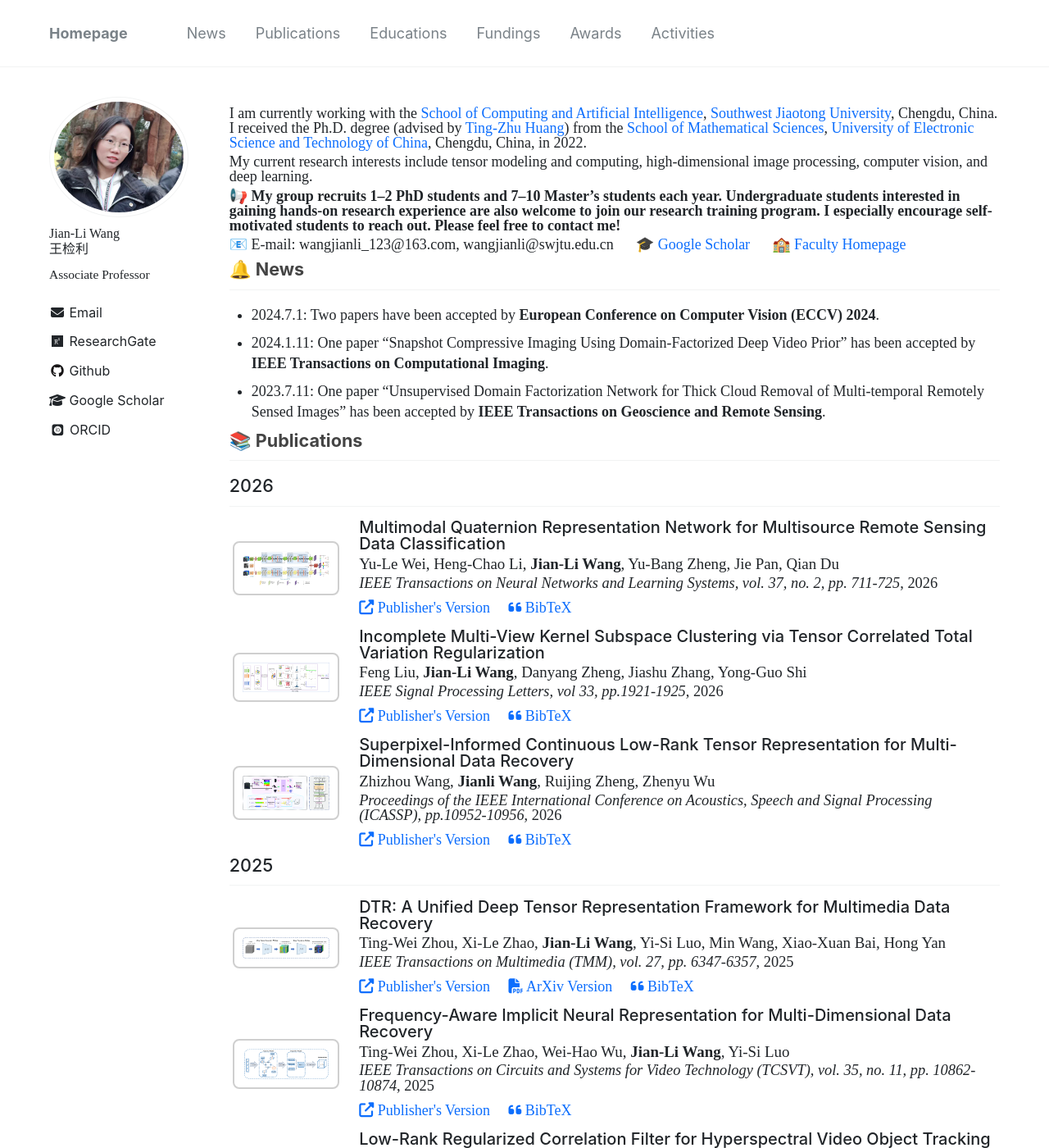
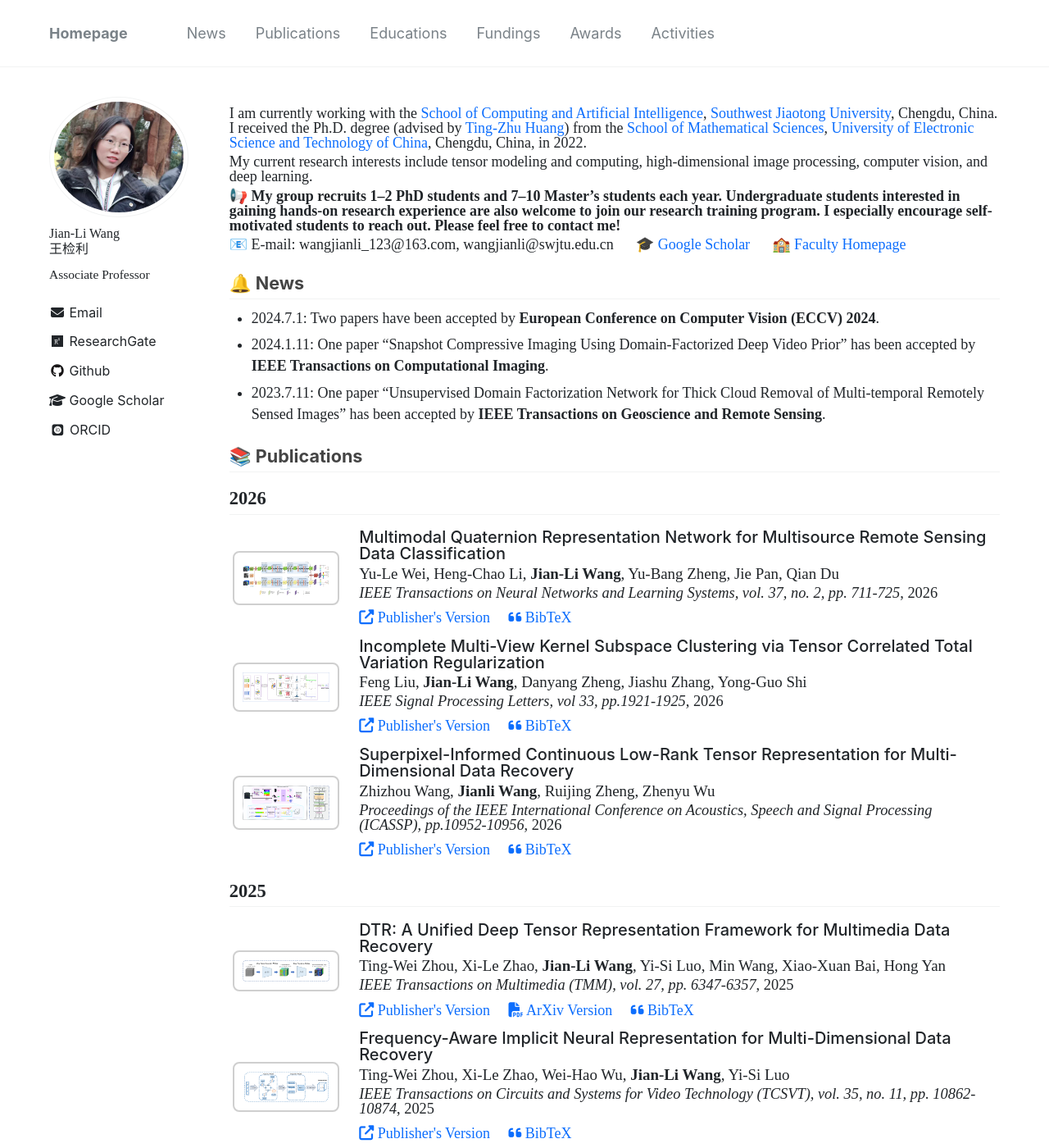
Before and after one commit to wangjianli123/wangjianli123.github.io, a Jekyll site: the page built from _pages/homepage.md, in a window 1280 px wide and 1400 px high. Shown: the whole window at 82% size. Built offline with Jekyll 4.4.1, drawn with Linux system fonts in a browser that asks for light colours; nearby versions of some CDN libraries; some web fonts are replaced; comment, search, counter and statistics services are not loaded.

Commit message:
Update main.scss

```diff
--- a/assets/css/main.scss
+++ b/assets/css/main.scss
@@ -211,3 +211,30 @@ html {
     max-width: none !important;
   }
 }
+/* News 列表段落间距：缩小每条之间的距离 */
+.page__content #news + ul li {
+  margin-bottom: 0.35em !important;
+  line-height: 1.45 !important;
+}
+
+/* News 标题和下面内容之间的距离 */
+.page__content #news + ul {
+  margin-top: 0.4em !important;
+}
+
+/* 所有小标题下面的横线和间距更紧凑一些 */
+.page__content h2 {
+  margin-top: 1.2em !important;
+  margin-bottom: 0.45em !important;
+  padding-bottom: 0.25em !important;
+}
+
+/* 年份标题，比如 2026、2025、2024 */
+.page__content h2 + h2,
+.page__content h2[id="publications"] ~ h2 {
+  font-family: "Times New Roman", Times, serif !important;
+  font-size: 1.25rem !important;
+  font-weight: bold !important;
+  margin-top: 0.8em !important;
+  margin-bottom: 0.5em !important;
+}
```
